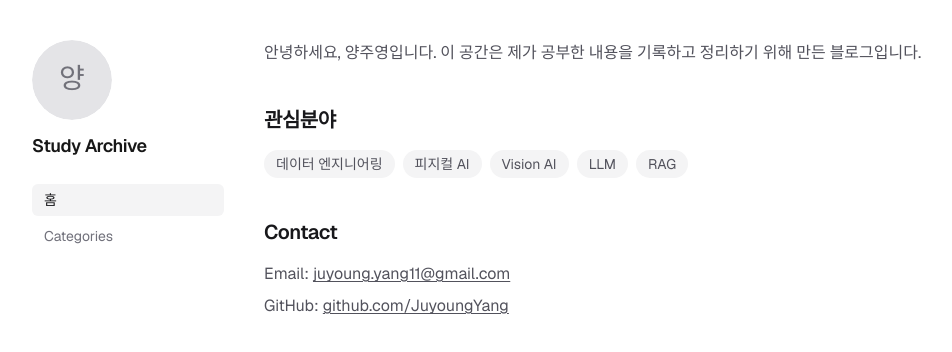
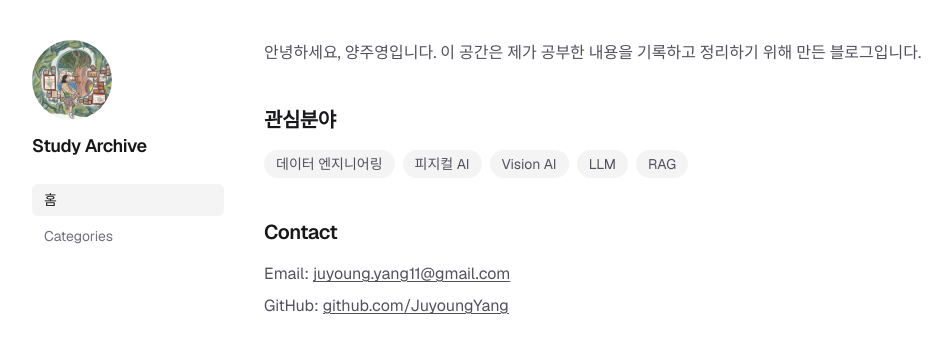
Before and after one commit to JuyoungYang/my-site, a Next.js app: page / in a window 1280 px wide. Shown: the top 352 px of the page, without its empty margins (120-1072 px from the left). Built offline with nearby package versions, Linux system fonts and the light colour scheme.

Commit message:
feat: replace placeholder avatar with actual profile illustration
Co-Authored-By: Claude Sonnet 5 <noreply@anthropic.com>

```diff
--- a/src/components/blog/Sidebar.tsx
+++ b/src/components/blog/Sidebar.tsx
@@ -16,7 +16,7 @@ export function Sidebar() {
       <Link href="/" className="flex flex-col items-start gap-3">
         {/* eslint-disable-next-line @next/next/no-img-element */}
         <img
-          src="/avatar.svg"
+          src="/avatar.png"
           alt="프로필 이미지"
           width={80}
           height={80}
```
Also changed, not shown: public/avatar.png (added), public/avatar.svg (deleted).
